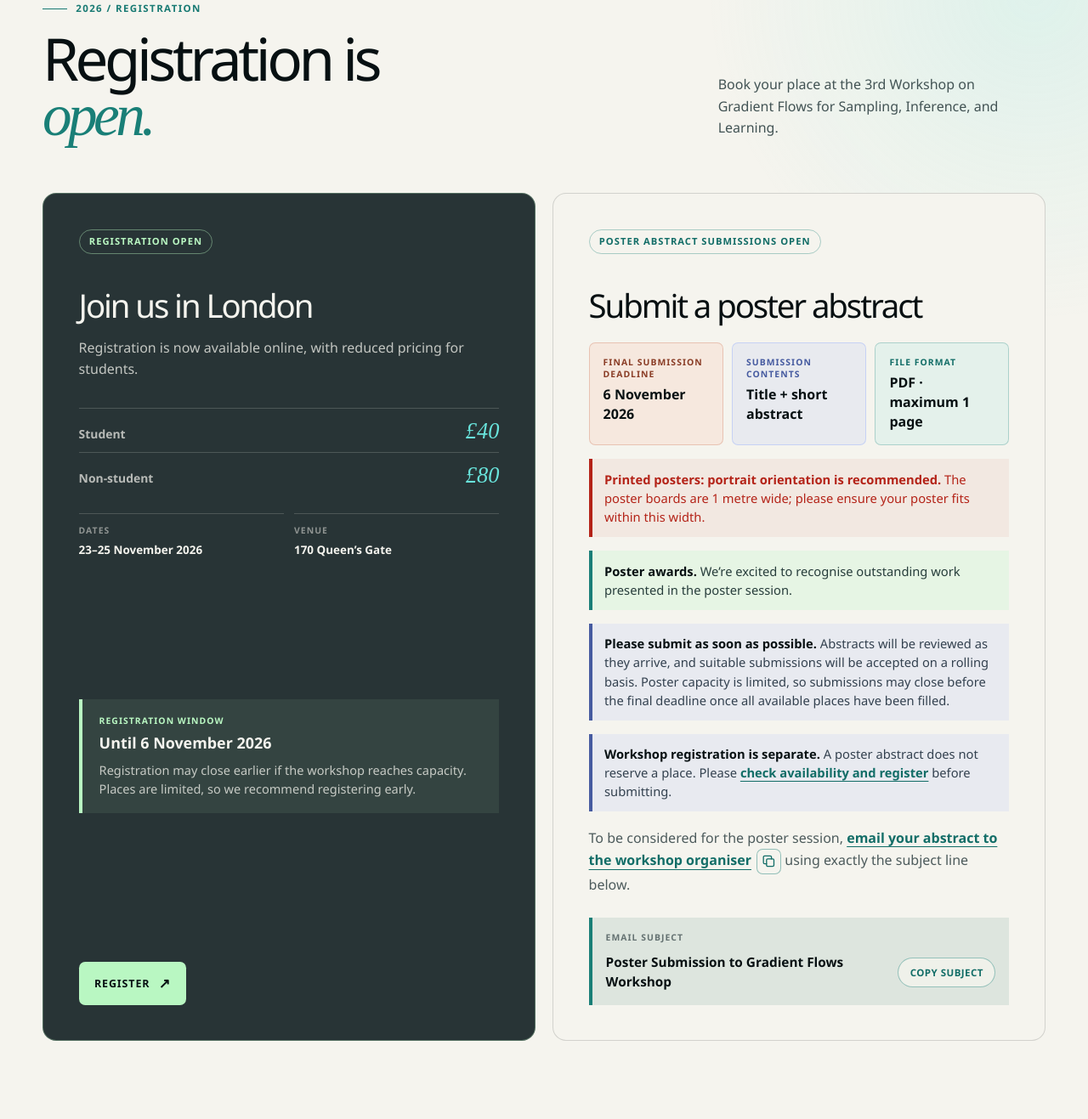
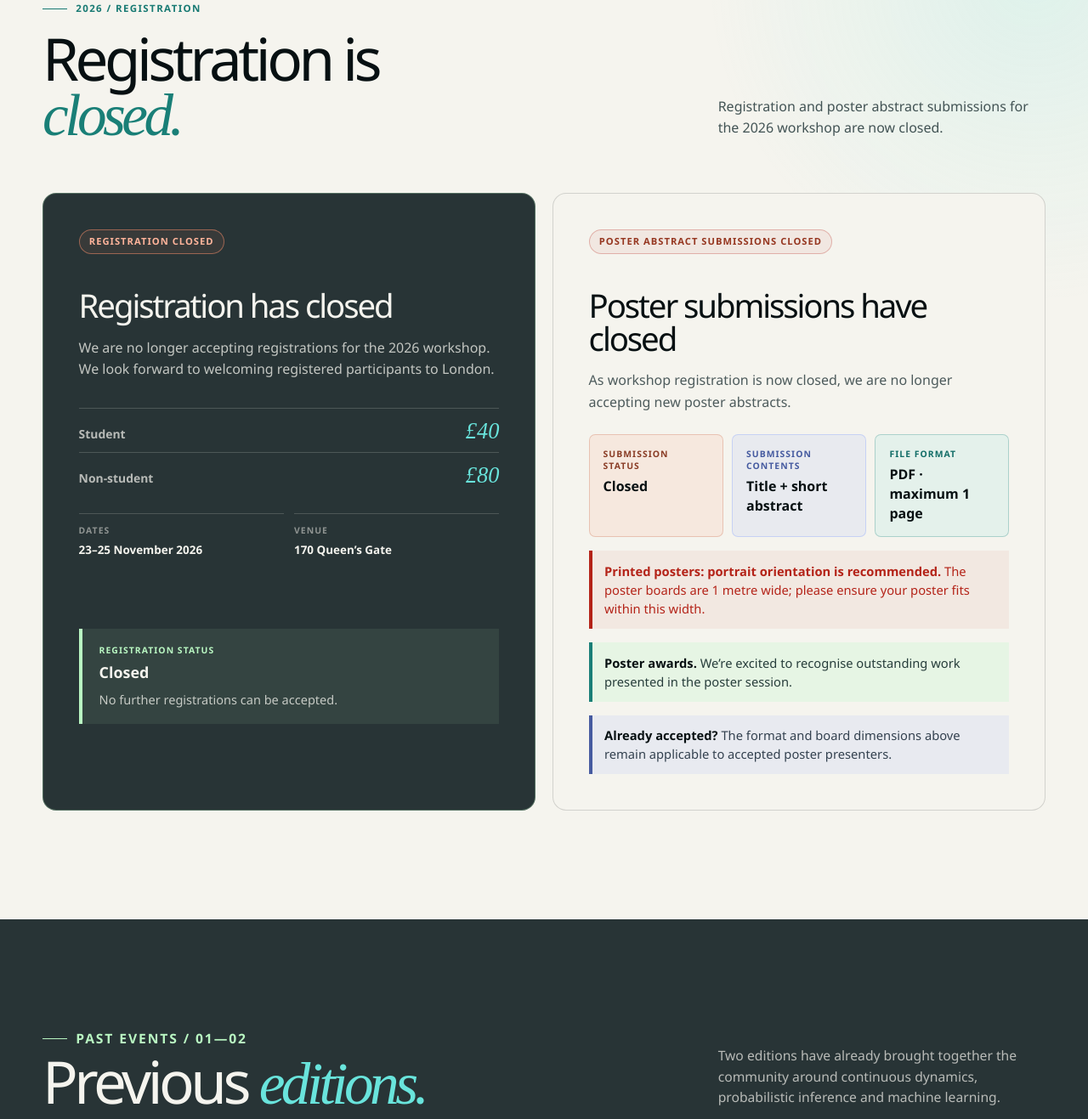
Before and after one commit to odakyildiz/gradient-flows, a plain HTML site: page index.html in a window 1280 px wide. Shown: the part 3505-4822 px from the top of the page at 85% size. Drawn offline with Linux system fonts and the light colour scheme.

Commit message:
Close registration and poster submissions

```diff
--- a/index.html
+++ b/index.html
@@ -840,6 +840,18 @@
       .registration-card--primary .registration-status {
         border-color: rgba(185, 247, 194, 0.42);
         color: var(--mint);
+      }
+
+      .registration-status--closed {
+        border-color: rgba(180, 35, 24, 0.28);
+        background: rgba(180, 35, 24, 0.06);
+        color: #963721;
+      }
+
+      .registration-card--primary .registration-status--closed {
+        border-color: rgba(255, 146, 109, 0.5);
+        background: rgba(255, 146, 109, 0.08);
+        color: #ffb49b;
       }
 
       .registration-card h3 {
@@ -1926,16 +1938,16 @@
           <div class="registration-heading">
             <div>
               <p class="section-label">2026 / Registration</p>
-              <h2 class="section-title" id="registration-title">Registration is <em>open.</em></h2>
+              <h2 class="section-title" id="registration-title">Registration is <em>closed.</em></h2>
             </div>
-            <p>Book your place at the 3rd Workshop on Gradient Flows for Sampling, Inference, and Learning.</p>
+            <p>Registration and poster abstract submissions for the 2026 workshop are now closed.</p>
           </div>
 
           <div class="registration-grid">
             <article class="registration-card registration-card--primary">
-              <p class="registration-status">Registration open</p>
-              <h3>Join us in London</h3>
-              <p>Registration is now available online, with reduced pricing for students.</p>
+              <p class="registration-status registration-status--closed">Registration closed</p>
+              <h3>Registration has closed</h3>
+              <p>We are no longer accepting registrations for the 2026 workshop. We look forward to welcoming registered participants to London.</p>
               <dl class="price-list" aria-label="Registration prices">
                 <div>
                   <dt>Student</dt>
@@ -1957,25 +1969,20 @@
                 </div>
               </dl>
               <div class="registration-window">
-                <span>Registration window</span>
-                <strong>Until <time datetime="2026-11-06">6 November 2026</time></strong>
-                <p>Registration may close earlier if the workshop reaches capacity. Places are limited, so we recommend registering early.</p>
+                <span>Registration status</span>
+                <strong>Closed</strong>
+                <p>No further registrations can be accepted.</p>
               </div>
-              <a
-                class="registration-link"
-                href="https://imperialuk.estore.flywire.com/products/3rd-workshop-on-gradient-flows-for-sampling-inference-and-learning-462057"
-                target="_blank"
-                rel="noreferrer"
-              >Register</a>
             </article>
 
             <article class="registration-card">
-              <p class="registration-status">Poster abstract submissions open</p>
-              <h3>Submit a poster abstract</h3>
+              <p class="registration-status registration-status--closed">Poster abstract submissions closed</p>
+              <h3>Poster submissions have closed</h3>
+              <p>As workshop registration is now closed, we are no longer accepting new poster abstracts.</p>
               <div class="poster-requirements" aria-label="Poster abstract requirements">
                 <p class="poster-deadline">
-                  <span>Final submission deadline</span>
-                  <strong><time datetime="2026-11-06">6 November 2026</time></strong>
+                  <span>Submission status</span>
+                  <strong>Closed</strong>
                 </p>
                 <p class="poster-contents">
                   <span>Submission contents</span>
@@ -1989,26 +1996,8 @@
               <p class="poster-board-note"><strong>Printed posters: portrait orientation is recommended.</strong> The poster boards are 1 metre wide; please ensure your poster fits within this width.</p>
               <p class="poster-awards"><strong>Poster awards.</strong> We’re excited to recognise outstanding work presented in the poster session.</p>
               <p class="poster-registration-note">
-                <strong>Please submit as soon as possible.</strong> Abstracts will be reviewed as they arrive, and suitable submissions will be accepted on a rolling basis. Poster capacity is limited, so submissions may close before the final deadline once all available places have been filled.
+                <strong>Already accepted?</strong> The format and board dimensions above remain applicable to accepted poster presenters.
               </p>
-              <p class="poster-registration-note">
-                <strong>Workshop registration is separate.</strong> A poster abstract does not reserve a place. Please
-                <a
-                  href="https://imperialuk.estore.flywire.com/products/3rd-workshop-on-gradient-flows-for-sampling-inference-and-learning-462057"
-                  target="_blank"
-                  rel="noreferrer"
-                >check availability and register</a>
-                before submitting.
-              </p>
-              <p>
-                To be considered for the poster session, <a class="poster-email" href="mailto:" data-email-action="poster" data-email-hint="poster-email-hint">email your abstract to the workshop organiser</a><button class="email-copy email-copy--inline" type="button" data-copy-email aria-label="Copy organiser email address" title="Copy email address"><svg viewBox="0 0 24 24" aria-hidden="true"><g class="copy-pages"><rect x="8" y="8" width="12" height="12" rx="2" /><path d="M16 8V5a2 2 0 0 0-2-2H5a2 2 0 0 0-2 2v9a2 2 0 0 0 2 2h3" /></g><path class="copy-check" d="m5 12 4 4L19 6" /></svg></button> using exactly the subject line below.
-              </p>
-              <p class="email-hint" id="poster-email-hint" role="status" hidden>If an email window does not open, use the copy icon and paste the address into your usual email app.</p>
-              <div class="poster-subject">
-                <span>Email subject</span>
-                <strong id="poster-email-subject">Poster Submission to Gradient Flows Workshop</strong>
-                <button class="subject-copy" type="button" data-copy-target="poster-email-subject">Copy subject</button>
-              </div>
             </article>
           </div>
         </div>
```
